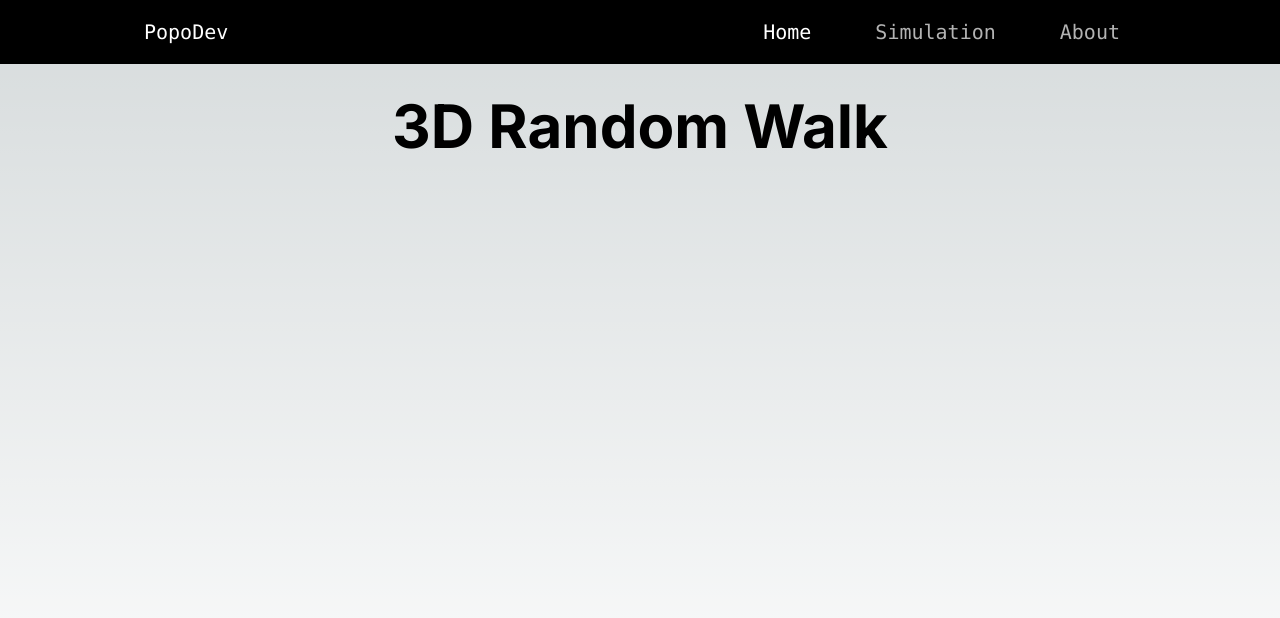
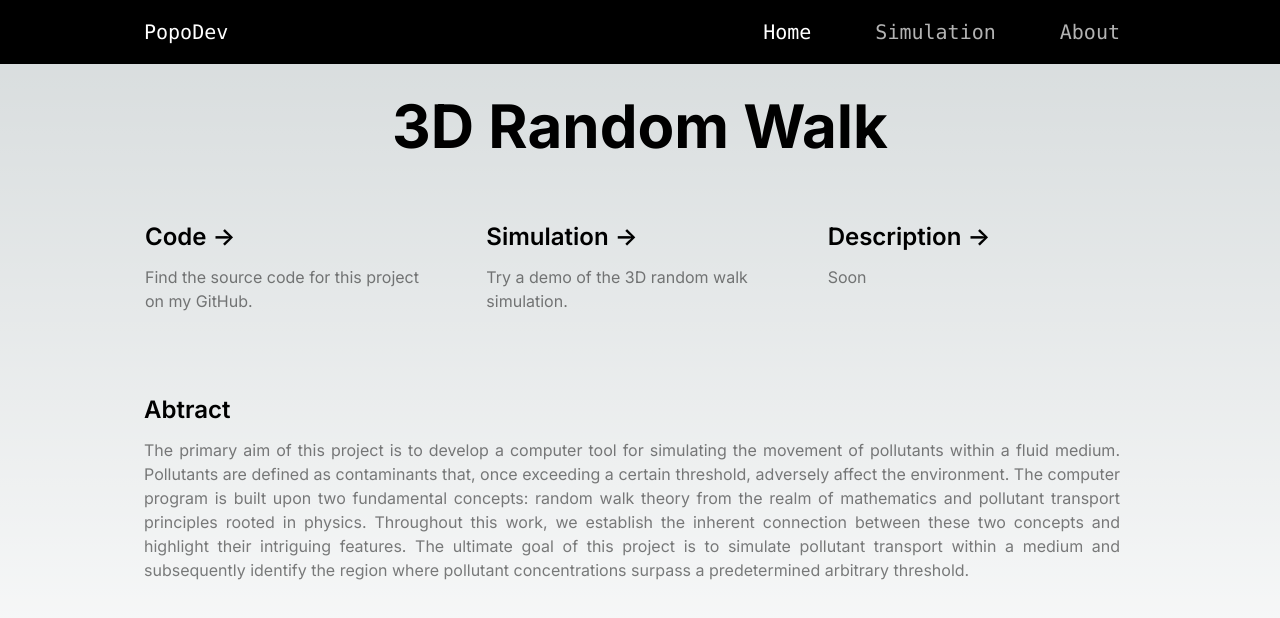
Before and after one commit to PopoDev/RW3D_Next_Flask, a Next.js app: page / in a window 1280 px wide. Shown: the top 618 px of the page. Built offline with nearby package versions, Linux system fonts and the light colour scheme.

Commit message:
feat: add Home page

```diff
--- a/app/about/page.tsx
+++ b/app/about/page.tsx
@@ -1,7 +1,23 @@
 export default function page() {
   return (
     <div className="flex flex-col items-center min-h-scree">
-      <h1 className="text-6xl font-bold">About</h1>
+      <h1 className="text-5xl md:text-6xl font-bold mb-8">About</h1>
+      <div className="w-full p-4 text-justify">
+        <h1 className="mb-3 text-2xl font-semibold">Abtract</h1>
+        <p className="text-sm md:text-base opacity-50 pr-4">
+          The primary aim of this project is to develop a computer tool for
+          simulating the movement of pollutants within a fluid medium.
+          Pollutants are defined as contaminants that, once exceeding a certain
+          threshold, adversely affect the environment. The computer program is
+          built upon two fundamental concepts: random walk theory from the realm
+          of mathematics and pollutant transport principles rooted in physics.
+          Throughout this work, we establish the inherent connection between
+          these two concepts and highlight their intriguing features. The
+          ultimate goal of this project is to simulate pollutant transport
+          within a medium and subsequently identify the region where pollutant
+          concentrations surpass a predetermined arbitrary threshold.
+        </p>
+      </div>
     </div>
   );
 }
--- a/app/components/Navbar.tsx
+++ b/app/components/Navbar.tsx
@@ -1,6 +1,7 @@
 "use client";
 
 import React, { useState } from "react";
+import { usePathname } from "next/navigation";
 import Logo from "./Logo";
 import Link from "next/link";
 import XMark from "./XMark";
@@ -13,7 +14,7 @@ export default function Navbar() {
     { text: "About", href: "/about" },
   ];
 
-  const [active, setActive] = useState("Home");
+  const pathname = usePathname();
   const [toggle, setToggle] = useState(false);
 
   const handleSmallScreen = () => {
@@ -31,9 +32,8 @@ export default function Navbar() {
             <li className="flex items-center text-center" key={nav.href}>
               <Link
                 href={nav.href}
-                onClick={() => setActive(nav.text)}
                 className={`cursor-pointer py-4 px-8 hover:bg-slate-800 ${
-                  active === nav.text ? "text-white" : "text-dimWhite"
+                  pathname === nav.href ? "text-white" : "text-dimWhite"
                 }`}
               >
                 {nav.text}
@@ -63,11 +63,10 @@ export default function Navbar() {
                     href={nav.href}
                     onClick={() => {
                       handleSmallScreen();
-                      setActive(nav.text);
                     }}
                     className={`
                     cursor-pointer p-4 w-full hover:bg-slate-600
-                    ${active === nav.text ? "text-white" : "text-dimWhite"}
+                    ${pathname === nav.href ? "text-white" : "text-dimWhite"}
                     `}
                   >
                     {nav.text}
--- a/app/page.tsx
+++ b/app/page.tsx
@@ -1,7 +1,71 @@
+import Link from "next/link";
+
 export default function Home() {
   return (
     <div className="flex flex-col items-center text-center">
-      <h1 className="text-6xl font-bold">3D Random Walk</h1>
+      <h1 className="text-5xl md:text-6xl font-bold">3D Random Walk</h1>
+      <div className="w-full grid text-between py-4 md:py-12 md:grid-cols-3 md:text-left">
+        <Link
+          href="https://github.com/PopoDev/RW3D_Next_Flask"
+          className="group rounded-lg border border-transparent px-4 py-4 transition-colors hover:border-gray-300 hover:bg-gray-100 hover:dark:border-neutral-700 hover:dark:bg-neutral-800/30"
+          target="_blank"
+          rel="noopener noreferrer"
+        >
+          <h2 className={`mb-3 text-2xl font-semibold`}>
+            Code{" "}
+            <span className="inline-block transition-transform group-hover:translate-x-1 motion-reduce:transform-none">
+              -&gt;
+            </span>
+          </h2>
+          <p className={`text-sm md:text-base opacity-50 pr-4`}>
+            Find the source code for this project on my GitHub.
+          </p>
+        </Link>
+
+        <Link
+          href="/simulation"
+          className="group rounded-lg border border-transparent px-4 py-4 transition-colors hover:border-gray-300 hover:bg-gray-100 hover:dark:border-neutral-700 hover:dark:bg-neutral-800 hover:dark:bg-opacity-30"
+        >
+          <h2 className={`mb-3 text-2xl font-semibold`}>
+            Simulation{" "}
+            <span className="inline-block transition-transform group-hover:translate-x-1 motion-reduce:transform-none">
+              -&gt;
+            </span>
+          </h2>
+          <p className={`text-sm md:text-base opacity-50 pr-4`}>
+            Try a demo of the 3D random walk simulation.
+          </p>
+        </Link>
+
+        <Link
+          href="/about"
+          className="group rounded-lg border border-transparent px-4 py-4 transition-colors hover:border-gray-300 hover:bg-gray-100 hover:dark:border-neutral-700 hover:dark:bg-neutral-800/30"
+        >
+          <h2 className={`mb-3 text-2xl font-semibold`}>
+            Description{" "}
+            <span className="inline-block transition-transform group-hover:translate-x-1 motion-reduce:transform-none">
+              -&gt;
+            </span>
+          </h2>
+          <p className={`text-sm md:text-base opacity-50 pr-4`}>Soon</p>
+        </Link>
+      </div>
+      <div className="w-full p-4 text-justify">
+        <h1 className="mb-3 text-2xl font-semibold">Abtract</h1>
+        <p className="text-sm md:text-base opacity-50 pr-4">
+          The primary aim of this project is to develop a computer tool for
+          simulating the movement of pollutants within a fluid medium.
+          Pollutants are defined as contaminants that, once exceeding a certain
+          threshold, adversely affect the environment. The computer program is
+          built upon two fundamental concepts: random walk theory from the realm
+          of mathematics and pollutant transport principles rooted in physics.
+          Throughout this work, we establish the inherent connection between
+          these two concepts and highlight their intriguing features. The
+          ultimate goal of this project is to simulate pollutant transport
+          within a medium and subsequently identify the region where pollutant
+          concentrations surpass a predetermined arbitrary threshold.
+        </p>
+      </div>
     </div>
   );
 }
```
